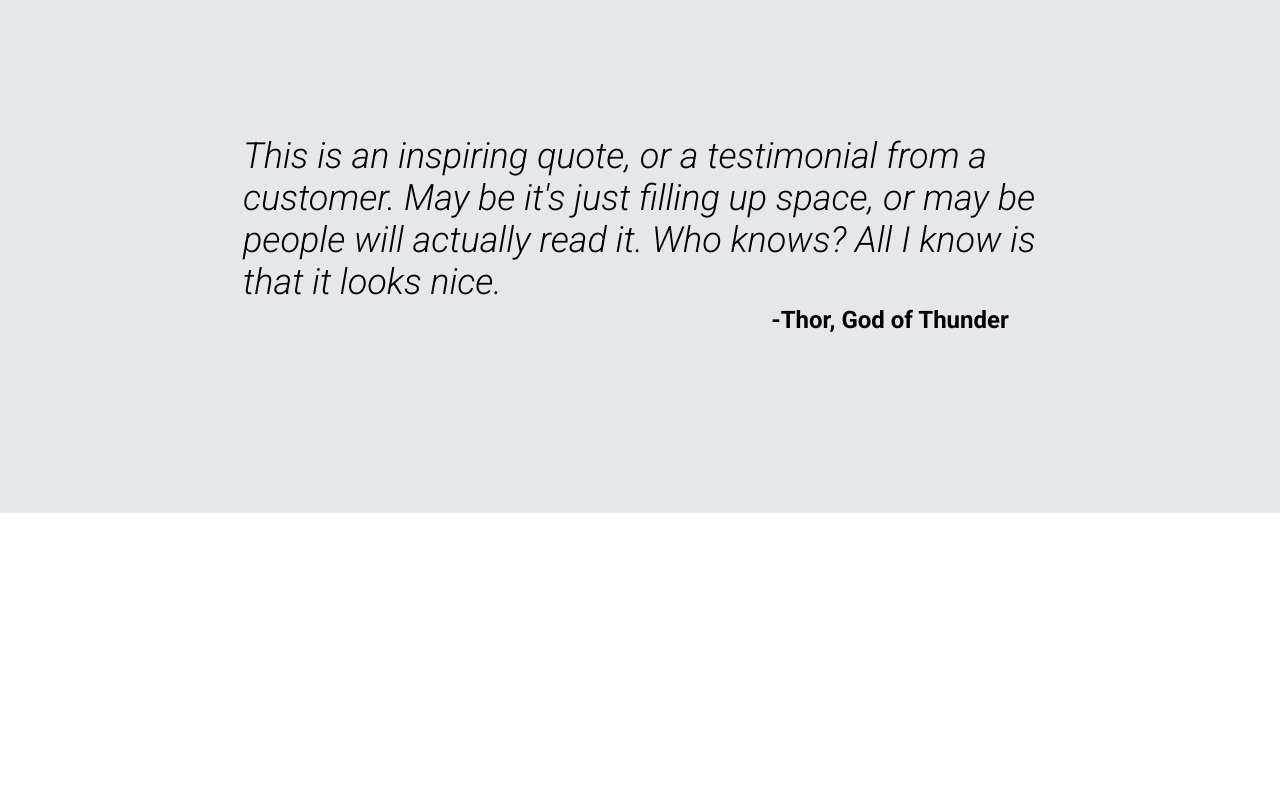
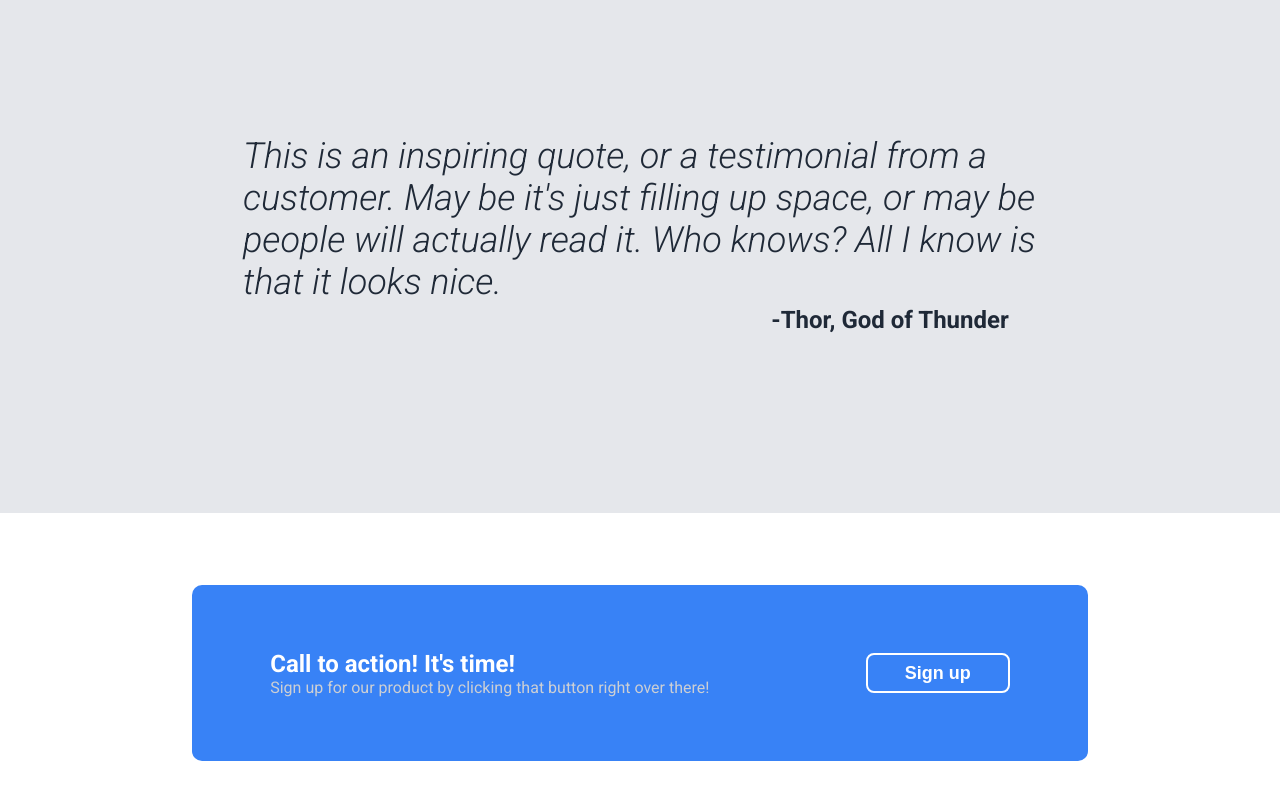
Before and after one commit to bringesh-konda/Landing_Page, a plain HTML site: page index.html in a window 1280 px wide. Shown: the part 1279-2079 px from the top of the page. Drawn offline with Linux system fonts and the light colour scheme.

Commit message:
Add HTML and CSS to Signup Section

```diff
--- a/index.html
+++ b/index.html
@@ -73,8 +73,15 @@
         <cite>-Thor, God of Thunder</cite>
     </div>
 
-    <div class="fourth" style="height: 100vh">
+    <div class="signup-container">
+        <div class="signup-box">
+            <div class="signup-left">
+                <p class="signup-heading">Call to action! It's time!</p>
+                <p class="signup-content">Sign up for our product by clicking that button right over there!</p>
+            </div>
 
+            <button class="signup-right">Sign up</button>
+        </div>
     </div>
 </body>
 
--- a/style/styles.css
+++ b/style/styles.css
@@ -147,6 +147,7 @@ ul {
     font-weight: 300;
     width: 800px;
     padding: 3px;
+    color: #1F2937;
 }
 
 cite {
@@ -154,4 +155,50 @@ cite {
     font-size: 24px;
     font-style: normal;
     margin-left: 500px;
+    color: #1F2937;
 }
+
+.signup-container {
+    height: 40vh;
+
+    display: flex;
+    align-items: center;
+    justify-content: center;
+}
+
+.signup-box {
+    display: flex;
+    align-items: center;
+    justify-content: space-around;
+    width: 70%;
+    height: 55%;
+    background-color: #3882f6;
+    border-radius: 10px;
+}
+
+.signup-left {
+    color: #fff;
+}
+
+.signup-right {
+    background-color: #3882f6;
+    font-size: 18px;
+    width: 8em;
+    height: 40px;
+    display: flex;
+    align-items: center;
+    justify-content: center;
+    border-radius: 8px;
+    font-weight: bolder;
+    color: #fff;
+    border: solid 2px white;
+}
+
+.signup-content {
+    color: #CCCFD4;
+}
+
+.signup-heading {
+    font-size: 24px;
+    font-weight: bold;
+}
```
